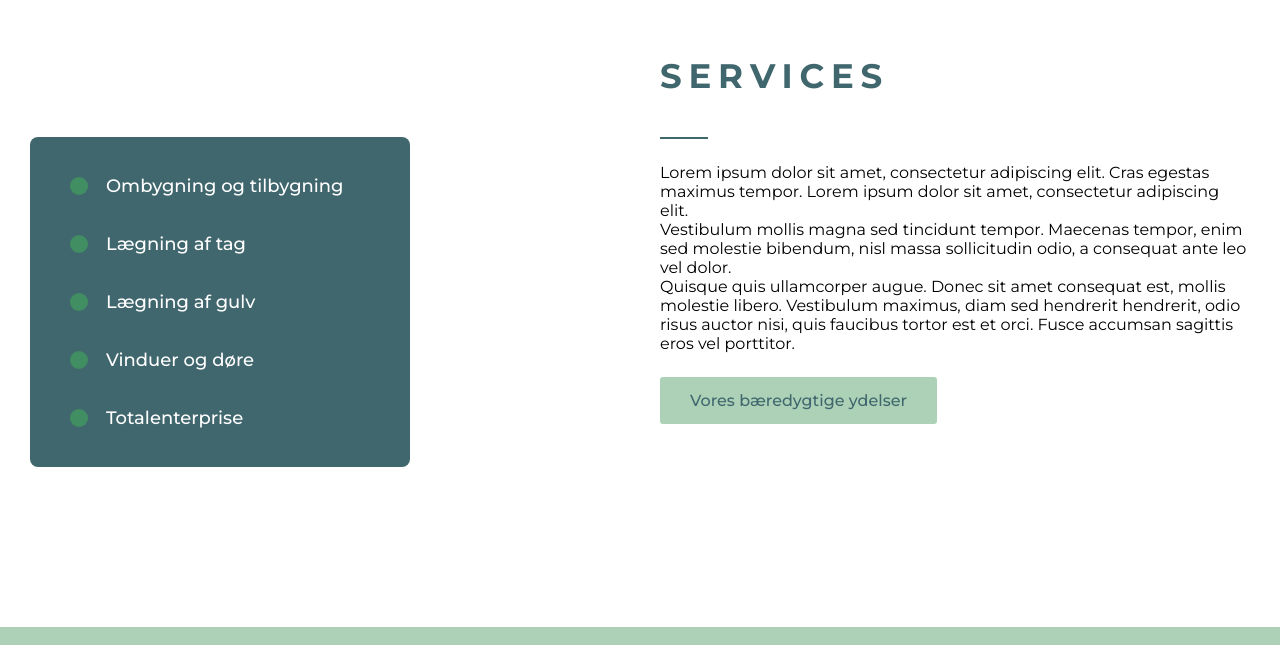
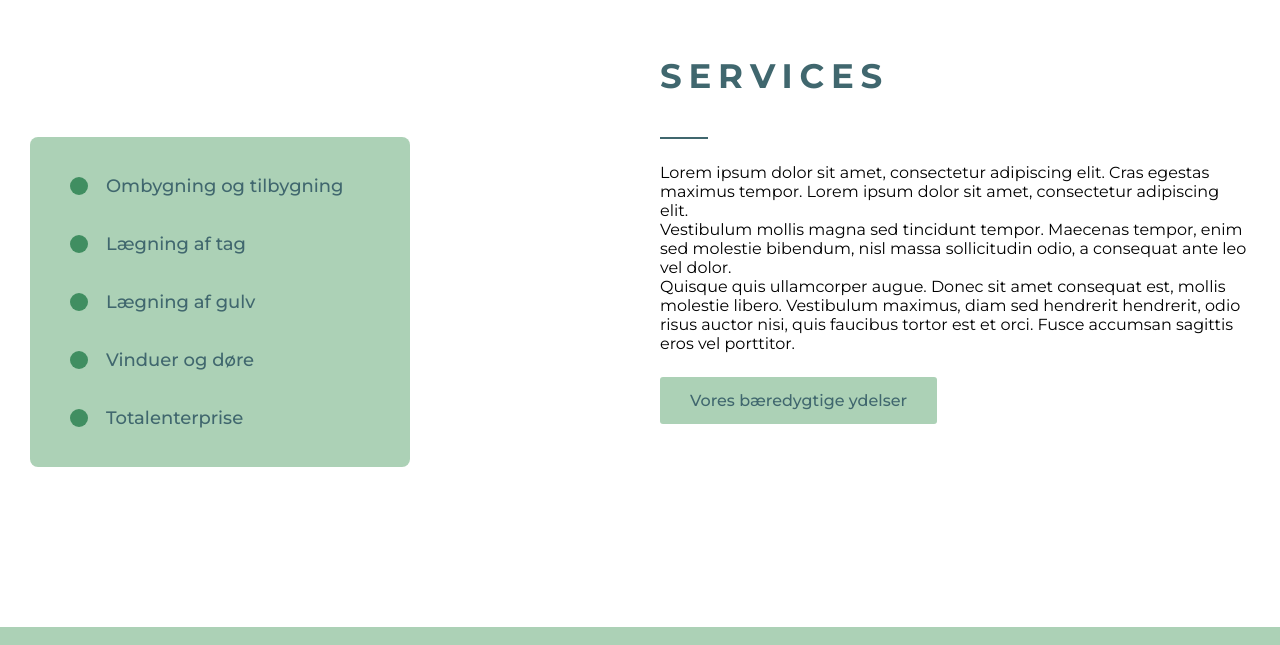
Before and after one commit to NJ-NicolaiJohnsen/EgholtByg, a plain HTML site: page index.html in a window 1280 px wide. Shown: the part 2140-2785 px from the top of the page. Drawn offline with Linux system fonts and the light colour scheme.

Commit message:
bullet points now optimised in CSS

```diff
--- a/css/main.css
+++ b/css/main.css
@@ -62,12 +62,20 @@ section {
 }
 
 .bullet-points {
-  background: white;
   padding: 40px;
   border-radius: 8px;
+}
+
+.bullet-points-blue {
   background: var(--blue-grey);
   color: white;
 }
+
+.bullet-points-green {
+  background: var(--light-green);
+  color: var(--blue-grey);
+}
+
 
 .bullet-points li {
   font-size: 18px;
--- a/index.html
+++ b/index.html
@@ -84,7 +84,7 @@
                     <a href="#" class="btn btn-blue">Mere om bæredygtigt byggeri</a>
                 </div>
                 <div class="section-content-right">
-                    <ul class="bullet-points">
+                    <ul class="bullet-points bullet-points-blue">
                         <li>Alt i træ</li>
                         <li>Godt med træfiber</li>
                         <li>Lorem Ipsum</li>
@@ -97,7 +97,7 @@
             <div class="section-content">
                 <h2 class="headline1">Services</h2>
                 <div class="section-content-left">
-                    <ul class="bullet-points">
+                    <ul class="bullet-points bullet-points-green">
                         <li>Ombygning og tilbygning</li>
                         <li>Lægning af tag</li>
                         <li>Lægning af gulv</li>
```
